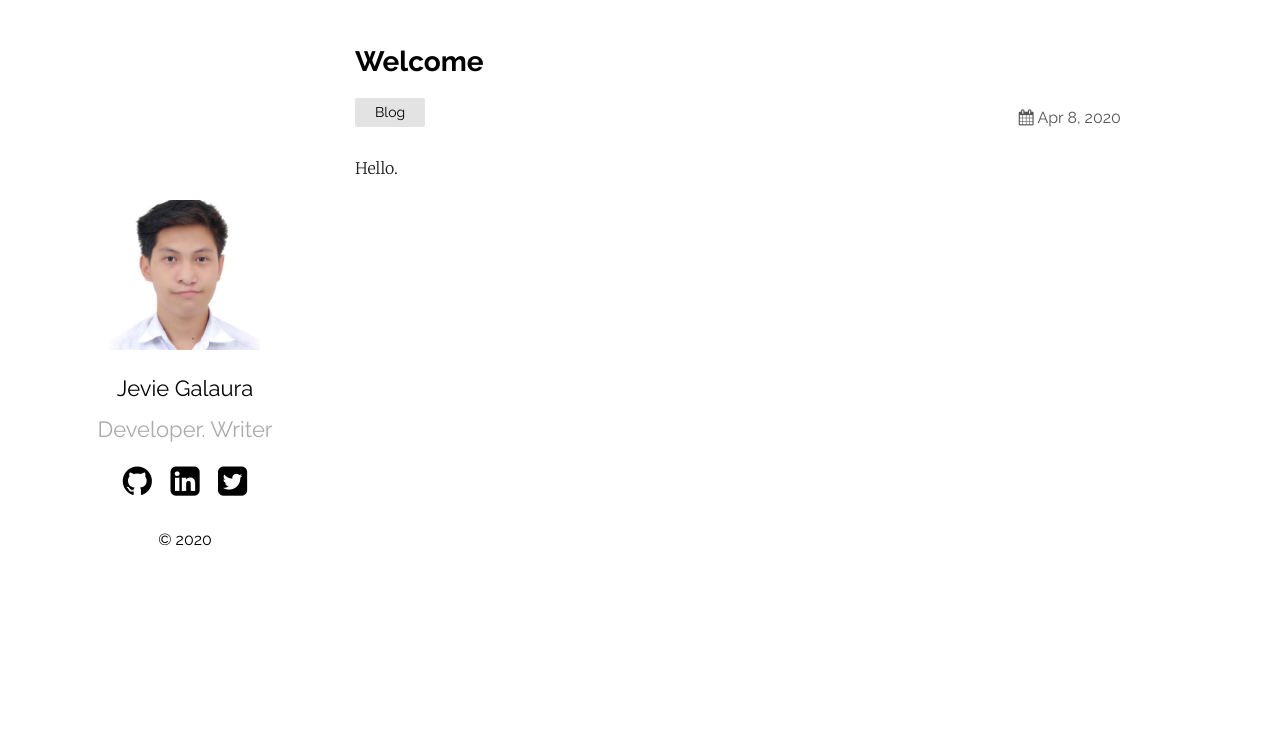
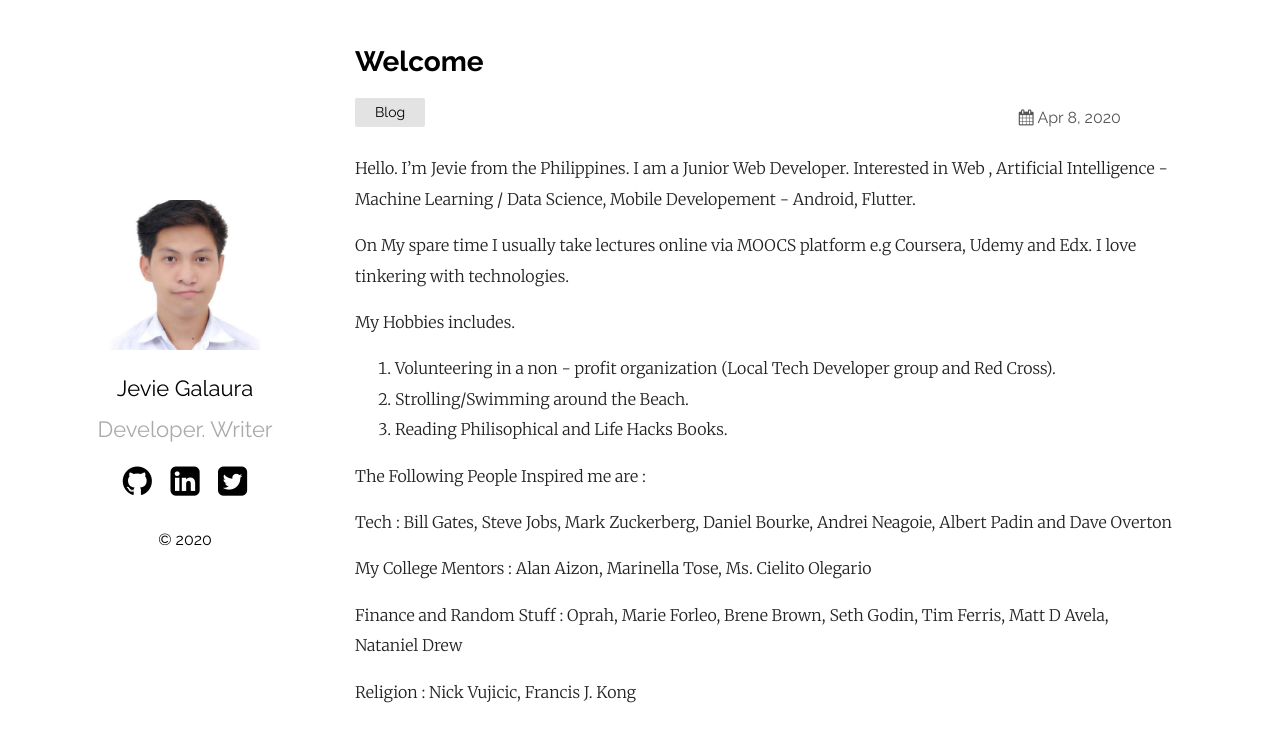
Before and after one commit to jeviemar/website, a Jekyll site: the page built from _posts/2019-03-23-welcome-to-jekyll.markdown, in a window 1280 px wide. Shown: the top 742 px of the page. Built offline with Jekyll 4.4.1, drawn with Linux system fonts in a browser that asks for light colours.

Commit message:
Update 2019-03-23-welcome-to-jekyll.markdown

```diff
--- a/_posts/2019-03-23-welcome-to-jekyll.markdown
+++ b/_posts/2019-03-23-welcome-to-jekyll.markdown
@@ -4,4 +4,25 @@
 date:   2020-04-08 21:03:36 +0530
 categories: Blog
 ---
-Hello.
+Hello. I'm Jevie from the Philippines. I am a Junior Web Developer. Interested in Web , Artificial Intelligence - Machine Learning / Data Science, Mobile Developement - Android, Flutter.
+
+On My spare time I usually take lectures online via MOOCS platform e.g Coursera, Udemy and Edx. I love tinkering with technologies.
+
+My Hobbies includes.
+1. Volunteering in a non - profit organization (Local Tech Developer group and Red Cross).
+2. Strolling/Swimming around the Beach.
+3. Reading Philisophical and Life Hacks Books.
+
+The Following People Inspired me are :
+
+Tech :
+  Bill Gates, Steve Jobs, Mark Zuckerberg, Daniel Bourke, Andrei Neagoie, Albert Padin and Dave Overton
+
+My College Mentors :
+  Alan Aizon, Marinella Tose, Ms. Cielito Olegario
+
+Finance and Random Stuff :
+  Oprah, Marie Forleo, Brene Brown, Seth Godin, Tim Ferris, Matt D Avela, Nataniel Drew
+
+  Religion :
+    Nick Vujicic, Francis J. Kong
```
